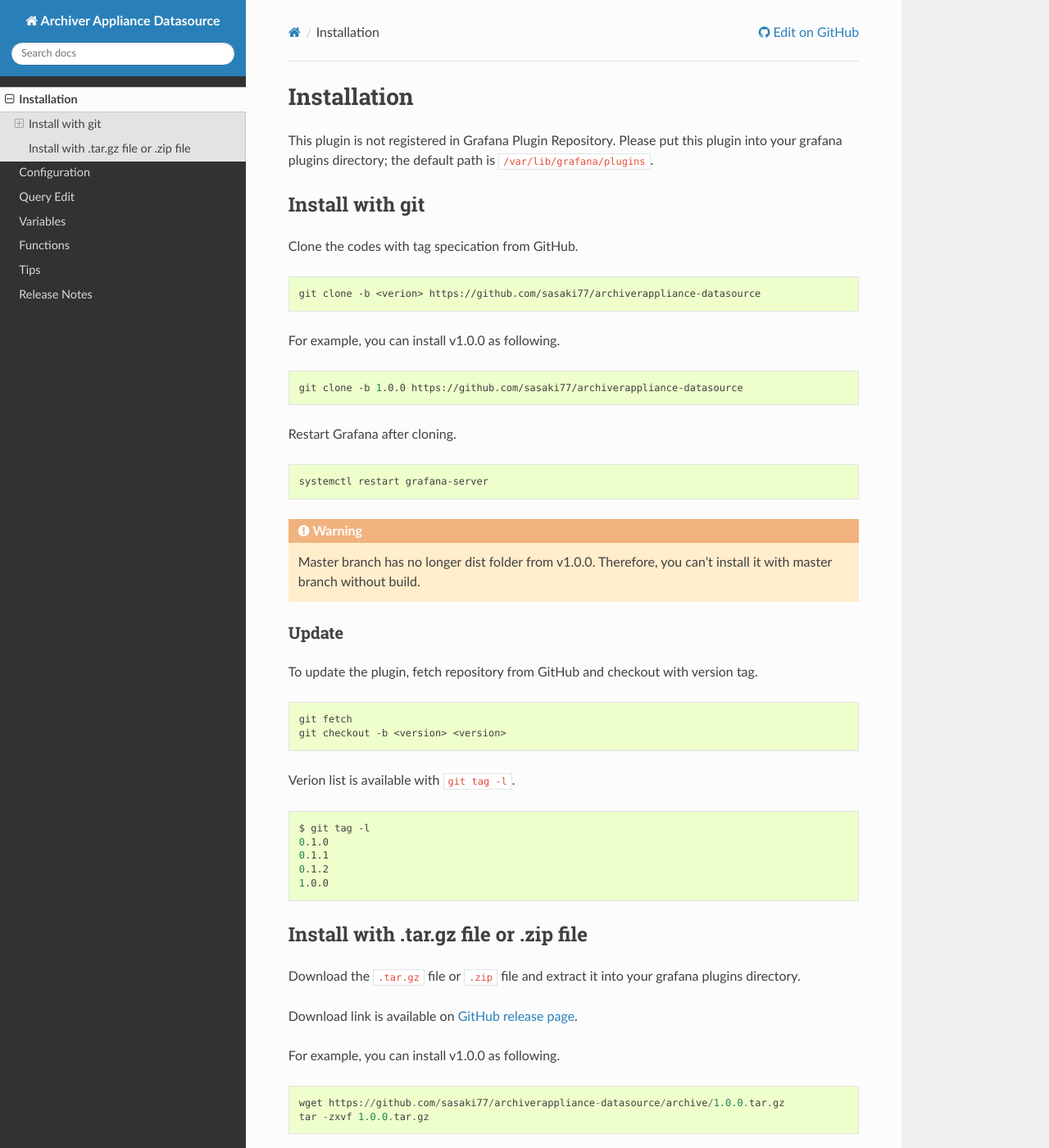
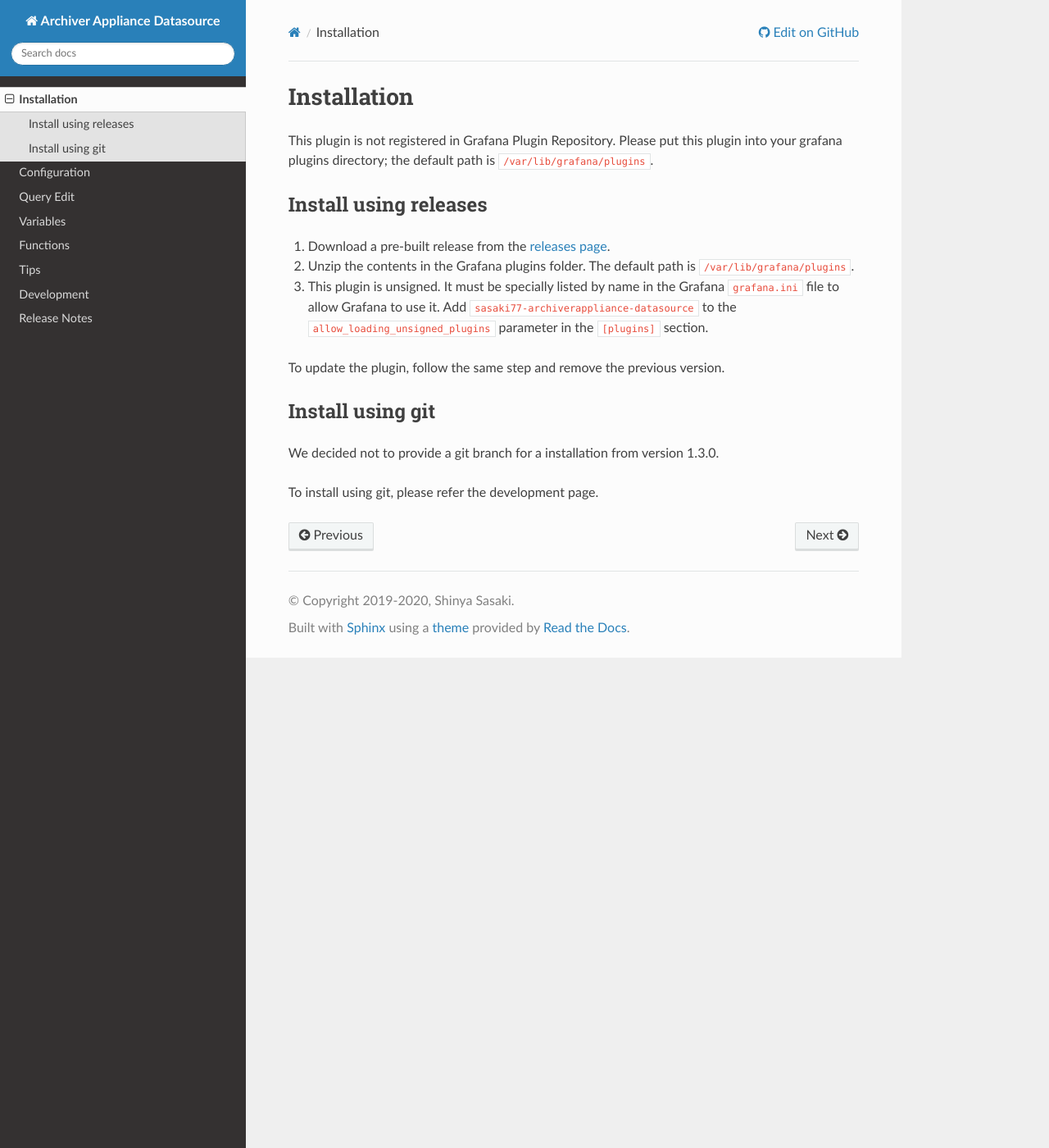
Before and after one commit to sasaki77/archiverappliance-datasource, a Sphinx documentation site: the page built from docs/installation.md, in a window 1280 px wide and 1400 px high. Shown: the whole window at 82% size. Built offline with Sphinx 7.4.7 and the Read the Docs theme 2.0.0, drawn with Linux system fonts in a browser that asks for light colours; some of the changed text lies outside the part shown.

Commit message:
doc: Update for 1.3.0

````diff
--- a/docs/index.rst
+++ b/docs/index.rst
@@ -32,4 +34,5 @@
    variables
    functions
    tips
+   development
    releases
--- a/docs/installation.md
+++ b/docs/installation.md
@@ -4,63 +4,15 @@
 Please put this plugin into your grafana plugins directory;
 the default path is `/var/lib/grafana/plugins`.
 
-## Install with git
+## Install using releases
 
-Clone the codes with tag specication from GitHub.
-
-```bash
-git clone -b <verion> https://github.com/sasaki77/archiverappliance-datasource
-```
-
-For example, you can install v1.0.0 as following.
-
-```bash
-git clone -b 1.0.0 https://github.com/sasaki77/archiverappliance-datasource
-```
-
-Restart Grafana after cloning.
-
-```bash
-systemctl restart grafana-server
-```
-
-``` Warning:: Master branch has no longer dist folder from v1.0.0. Therefore, you can't install it with master branch without build.
-```
-
-### Update
-To update the plugin, fetch repository from GitHub and checkout with version tag.
-
-```bash
-git fetch
-git checkout -b <version> <version>
-```
-
-Verion list is available with `git tag -l`.
-
-```bash
-$ git tag -l
-0.1.0
-0.1.1
-0.1.2
-1.0.0
-```
-
-## Install with .tar.gz file or .zip file
-Download the `.tar.gz` file or `.zip` file and extract it into your grafana plugins directory.
-
-Download link is available on [GitHub release page](https://github.com/sasaki77/archiverappliance-datasource/releases).
-
-For example, you can install v1.0.0 as following.
-
-```
-wget https://github.com/sasaki77/archiverappliance-datasource/archive/1.0.0.tar.gz
-tar -zxvf 1.0.0.tar.gz
-```
-
-Restart Grafana.
-
-```bash
-systemctl restart grafana-server
-```
+1. Download a pre-built release from the [releases page](https://github.com/sasaki77/archiverappliance-datasource/releases).
+2. Unzip the contents in the Grafana plugins folder. The default path is `/var/lib/grafana/plugins`.
+3. This plugin is unsigned. It must be specially listed by name in the Grafana `grafana.ini` file to allow Grafana to use it. Add `sasaki77-archiverappliance-datasource` to the `allow_loading_unsigned_plugins` parameter in the `[plugins]` section.
 
 To update the plugin, follow the same step and remove the previous version.
+
+## Install using git
+We decided not to provide a git branch for a installation from version 1.3.0.
+
+To install using git, please refer the development page.
````
Also changed, not shown: other parts of docs/index.rst (+2 -0 lines), CHANGELOG.md (+10 -0 lines), README.md (+6 -1 lines), docs/configuration.md (+3 -0 lines), docs/development.md (added, +121 -0 lines), docs/query.md (+11 -0 lines), docs/releases.md (+13 -0 lines), docs/img/aa-alerts.png (added), docs/img/aa-configuration-datasource-settings.png, docs/img/aa-query-overview.png.
